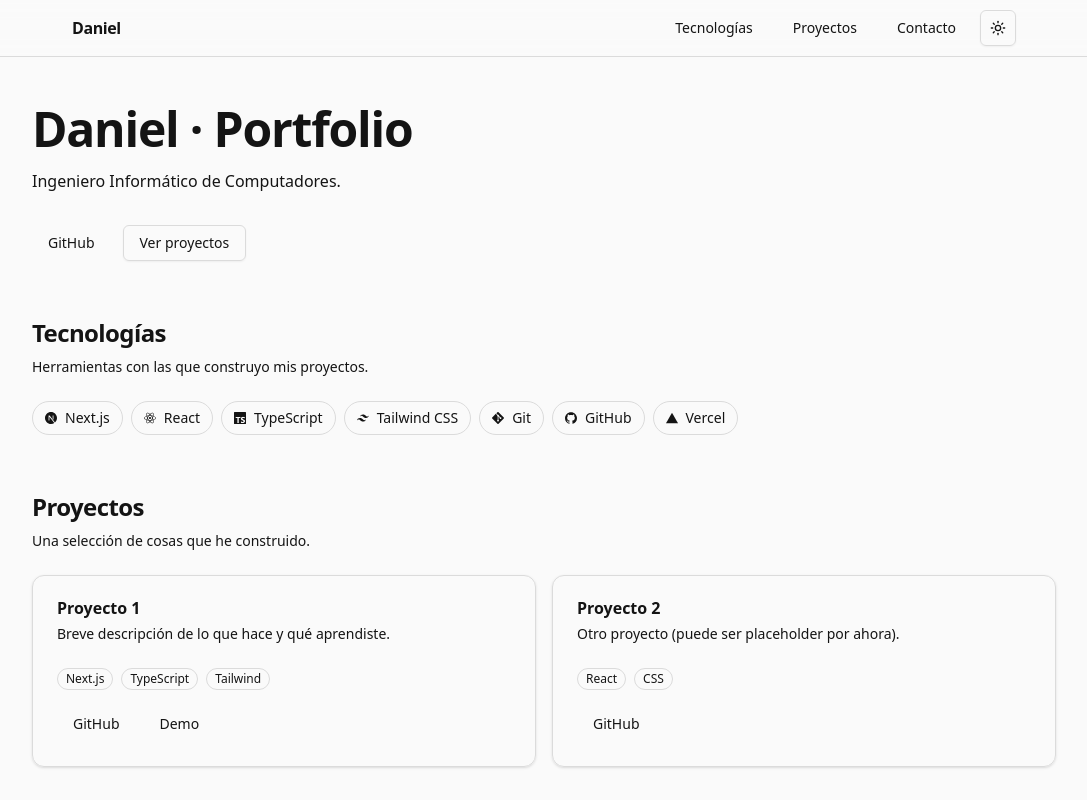
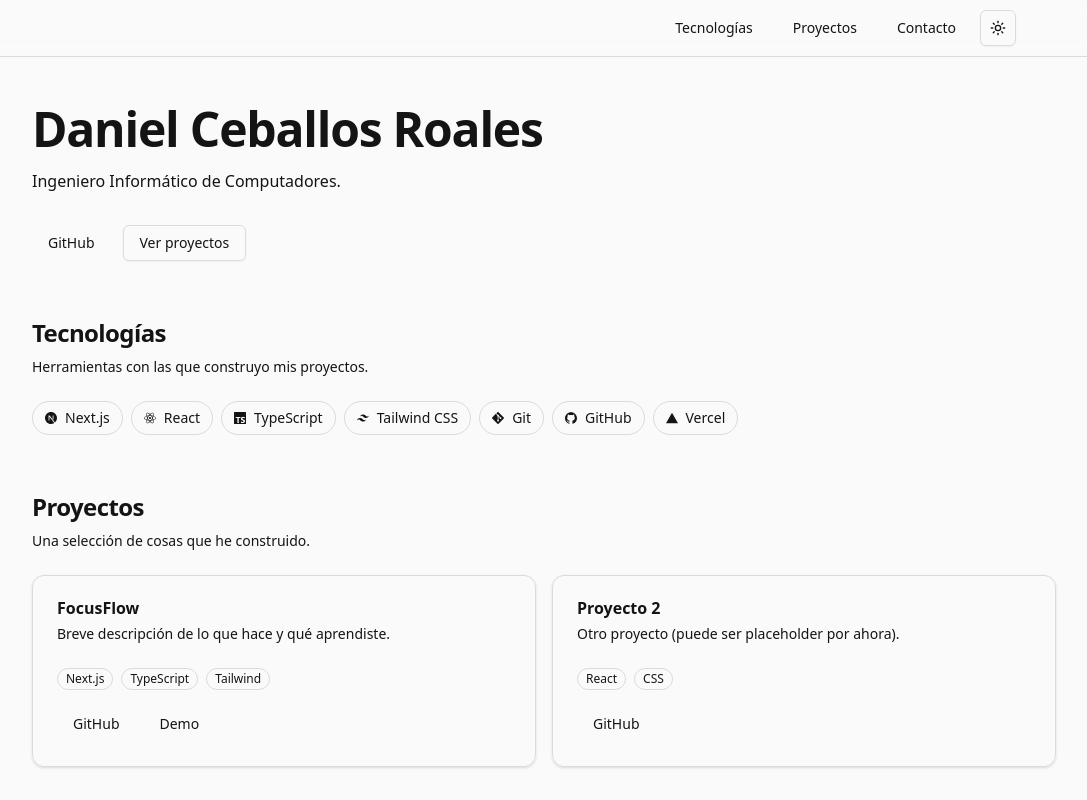
Before and after one commit to dancebroa-001/portfolio, a Next.js app: page / in a window 1280 px wide. Shown: the top 800 px of the page, without its empty margins (96-1183 px from the left). Built offline with nearby package versions, Linux system fonts and the light colour scheme.

Commit message:
chore: text changes

```diff
--- a/app/layout.tsx
+++ b/app/layout.tsx
@@ -3,7 +3,7 @@ import "./globals.css";
 import { ThemeProvider } from "@/components/theme-provider";
 
 export const metadata: Metadata = {
-  title: "Daniel · Portfolio",
+  title: "Daniel Ceballos Roales",
   description: "Portfolio personal con proyectos y tecnologías.",
 };
 
--- a/app/page.tsx
+++ b/app/page.tsx
@@ -27,7 +27,7 @@ export default function Home() {
       <main className="min-h-screen px-6 py-12 md:px-10">
         <section id="inicio" className="mx-auto max-w-5xl">
           <h1 className="text-4xl font-bold tracking-tight md:text-5xl">
-            Daniel · Portfolio
+            Daniel Ceballos Roales
           </h1>
 
           <p className="mt-4 max-w-xl text-muted-foreground">
--- a/components/navbar.tsx
+++ b/components/navbar.tsx
@@ -6,7 +6,7 @@ export function Navbar() {
         <header className="sticky top-0 z-50 border-b bg-background/85 backdrop-blur supports-[backdrop-filter]:bg-background/75">
             <div className="mx-auto flex h-14 max-w-5xl items-center justify-between px-6 md:px-10">
                 <a href="#inicio" className="font-semibold tracking-tight">
-                    Daniel
+
                 </a>
 
                 <nav className="flex items-center gap-2">
--- a/data/projects.ts
+++ b/data/projects.ts
@@ -9,7 +9,7 @@ export type Project = {
 
 export const projects: Project[] = [
   {
-    title: "Proyecto 1",
+    title: "FocusFlow",
     description: "Breve descripción de lo que hace y qué aprendiste.",
     tech: ["Next.js", "TypeScript", "Tailwind"],
     githubUrl: "https://github.com/dancebroa-001",
```
